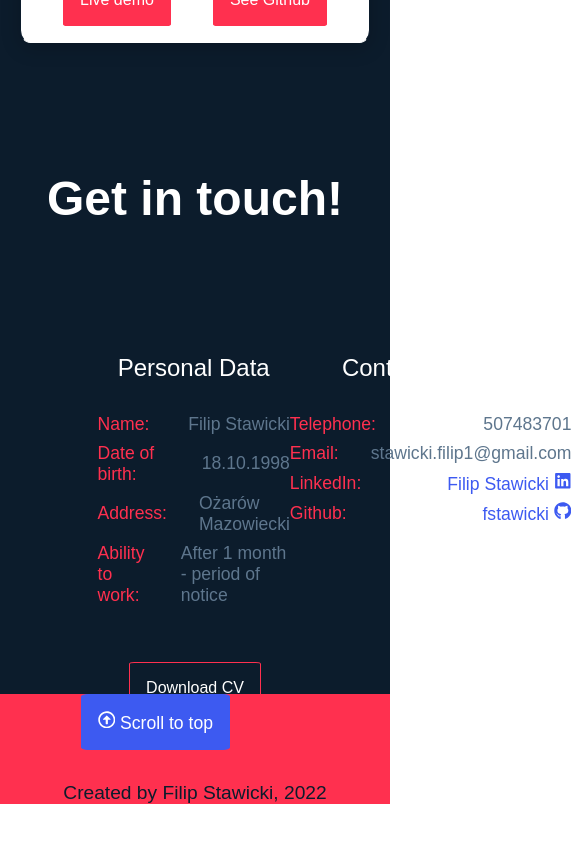
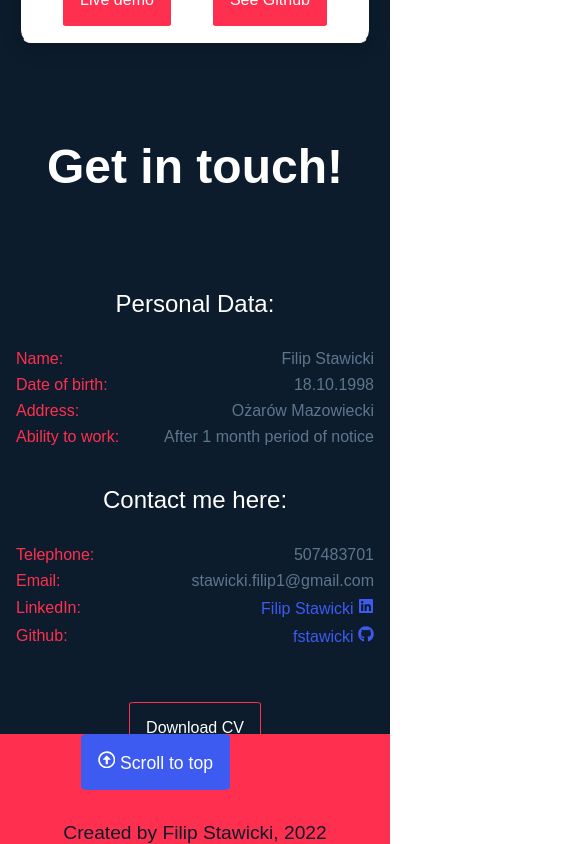
Before and after one commit to fstawicki/fstawicki_portfolio, a React (Create React App) app: page / in a window 390 px wide. Shown: the part 4780-5624 px from the top of the page, 571 px wide, since content can reach past the window. Before the commit the page ends 5584 px from the top, so only its background shows below. Built offline with nearby package versions, Linux system fonts and the light colour scheme.

Commit message:
working on responsiveness, finished contact page

```diff
--- a/src/components/Contact.jsx
+++ b/src/components/Contact.jsx
@@ -12,16 +12,16 @@ const Contact = () => {
       <div className="wrapper" name='contact'>
         <div className="flexDiv">
           <div className="contactDiv">
-            <p className='color-white'>Personal Data</p>
+            <p className='color-white'>Personal Data:</p>
             <ul>
               <li><span className='color-accent'>Name: </span>Filip Stawicki</li>
               <li><span className='color-accent'>Date of birth: </span>18.10.1998</li>
               <li><span className='color-accent'>Address: </span>Ożarów Mazowiecki</li>
-              <li><span className='color-accent'>Ability to work: </span> After 1 month - period of notice</li>
+              <li><span className='color-accent'>Ability to work: </span>After 1 month period of notice</li>
             </ul>
           </div>
           <div className="linksDiv">
-            <p className='color-white'>Contact me here</p>
+            <p className='color-white'>Contact me here:</p>
             <ul className="links">
               <li><span className='color-accent'>Telephone: </span>507483701</li>
               <li><span className='color-accent'>Email: </span>stawicki.filip1@gmail.com</li>
--- a/src/components/styles/Contact.styled.jsx
+++ b/src/components/styles/Contact.styled.jsx
@@ -32,6 +32,14 @@ h3{
     font-size: 3rem;
     text-align: center;
     padding: 8rem 0;
+
+    @media (max-width: 950px){
+        padding: 6rem 0;
+    }
+
+    @media (max-width: 350px){
+        font-size: 2.5rem;
+    }
 }
 
 .wrapper{
@@ -40,6 +48,9 @@ h3{
     align-items: center;
 
     flex-direction: column;
+
+    @media (max-width: 1450px){
+
     }
 
     .flexDiv{
@@ -47,10 +58,30 @@ h3{
         justify-content: space-between;
         width: 50%;
 
+        @media (max-width: 1450px){
+            width: 100%;
+            justify-content: space-evenly;
+        }
+        @media (max-width: 850px){
+            flex-direction: column;
+            padding: 0 1rem;
+            width: 70%;
+
+
+            .linksDiv{
+                margin-top: 2rem;
+            }
+        }
+
+        @media (max-width: 650px){
+            width: 100%;
+        }
+
         p{
             text-align: center;
             margin-bottom: 2rem;
             font-size: 1.5rem;
+
         }
 
         li{
@@ -61,6 +92,10 @@ h3{
             color: ${({theme}) => theme.greytext};
 
             font-size: 1.1rem;
+
+            @media (max-width: 650px){
+                font-size: 1rem;
+            }
 
             a{
                 text-decoration: none;
@@ -79,6 +114,8 @@ h3{
 
         }
     }
+}
+
 
 
 /* .linksDiv{
```
Lines whose indentation alone changed are shown as unchanged.
